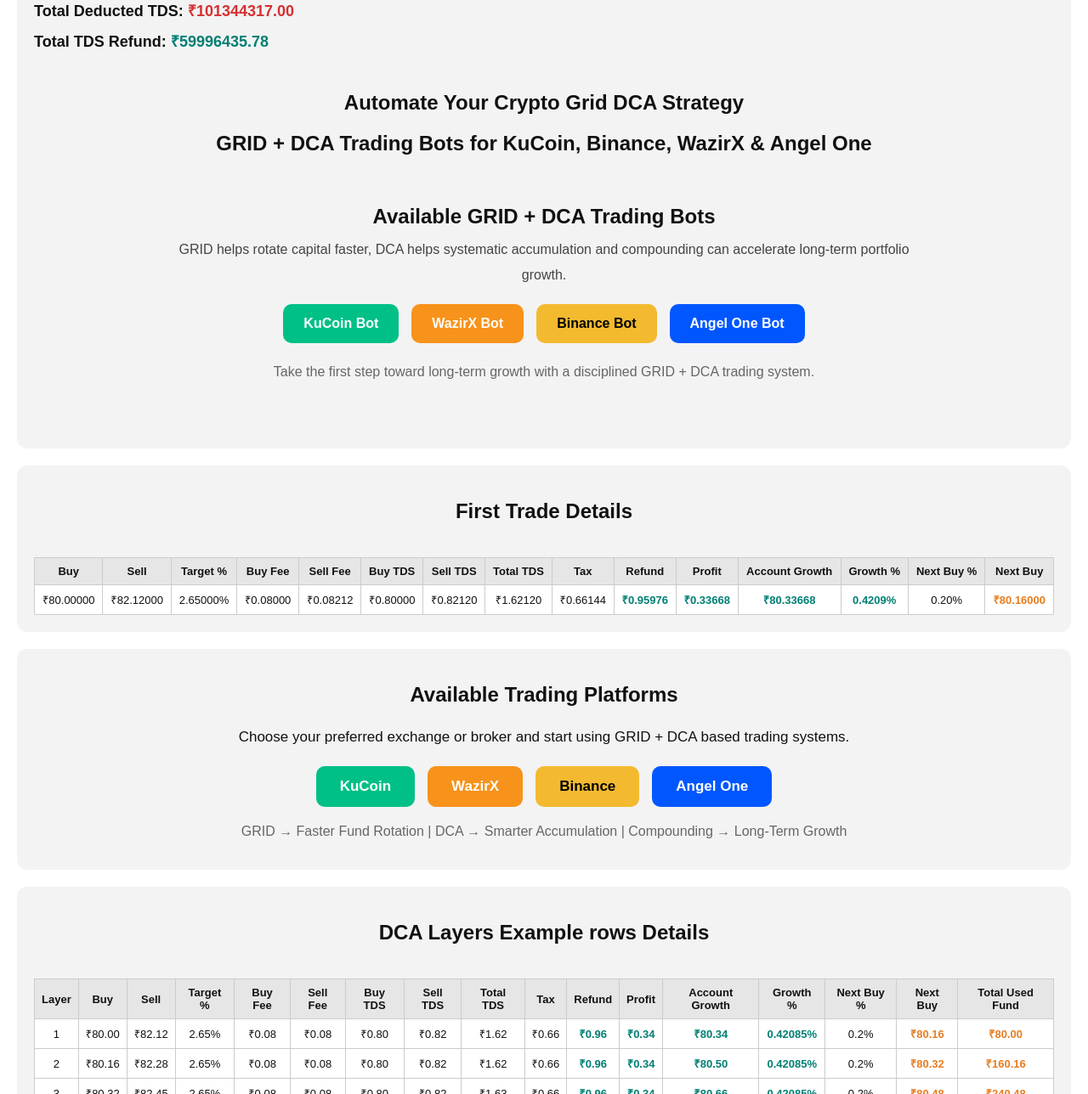
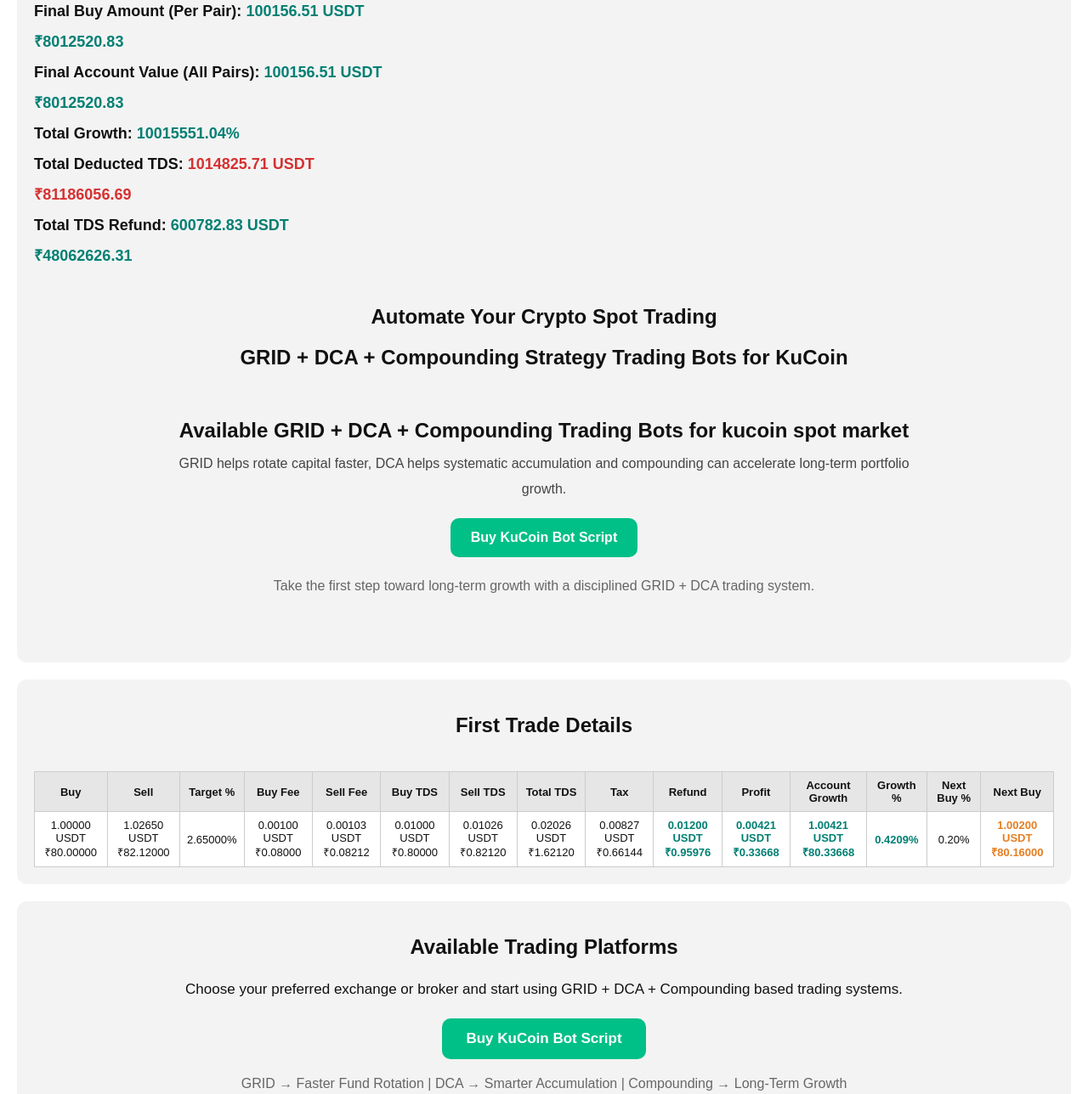
Before and after one commit to aksharmty/compoundtrading, a plain HTML site: page crypto-compounding.html in a window 1280 px wide. Shown: the part 1281-2569 px from the top of the page at 85% size. Drawn offline with Linux system fonts and the light colour scheme.

Commit message:
Update crypto-compounding.html

```diff
--- a/crypto-compounding.html
+++ b/crypto-compounding.html
@@ -205,8 +205,8 @@ Useful for Bitcoin, Ethereum, Altcoin and automated DCA trading strategy.
 </div>
 
 <div>
-<label>Goal Amount (₹)</label>
-<input type="number" id="goalAmount" value="10000000">
+<label>Goal Amount (USDT)</label>
+<input type="number" id="goalAmount" value="100000" min="0.000001" step="0.01">
 </div>
 
  <div>
@@ -267,7 +267,7 @@ Useful for Bitcoin, Ethereum, Altcoin and automated DCA trading strategy.
 <div class="box" style="text-align:center;">
 
 <h2 style="margin-bottom:10px;">
-Automate Your Crypto Grid DCA Strategy
+Automate Your Crypto Spot Trading
 </h2>
 
 <p style="
@@ -278,11 +278,11 @@ font-size:16px;
 color:#444;
 ">
 </p>
-<h2>GRID + DCA Trading Bots for KuCoin, Binance, WazirX & Angel One</h2>
+<h2>GRID + DCA + Compounding Strategy Trading Bots for KuCoin</h2>
 <br>
 
 <h2 style="margin-bottom:10px;">
-Available GRID + DCA Trading Bots
+Available GRID + DCA + Compounding Trading Bots for kucoin spot market
 </h2>
 
 <p style="
@@ -304,13 +304,13 @@ justify-content:center;
 flex-wrap:wrap;
 ">
 
-<a href="https://compoundtrading.adquash.com/kucoin-dca-bot.html"
+<a href="https://gridbot.adquash.com/grid-dca-bot-script.html"
 target="_blank"
 style="background:#00c087;color:#fff;padding:14px 24px;border-radius:10px;text-decoration:none;font-size:16px;font-weight:bold;">
-KuCoin Bot
+Buy KuCoin Bot Script
 </a>
 
-<a href="https://compoundtrading.adquash.com/wazirx-dca-bot.html"
+<!-- a href="https://compoundtrading.adquash.com/wazirx-dca-bot.html"
 target="_blank"
 style="background:#f7931a;color:#fff;padding:14px 24px;border-radius:10px;text-decoration:none;font-size:16px;font-weight:bold;">
 WazirX Bot
@@ -326,7 +326,7 @@ Binance Bot
 target="_blank"
 style="background:#0057ff;color:#fff;padding:14px 24px;border-radius:10px;text-decoration:none;font-size:16px;font-weight:bold;">
 Angel One Bot
-</a>
+</a -->
 
 </div>
 
@@ -385,7 +385,7 @@ Available Trading Platforms
 </h2>
 
 <p style="font-size:17px;line-height:1.9;max-width:900px;margin:auto;">
-Choose your preferred exchange or broker and start using GRID + DCA based trading systems.
+Choose your preferred exchange or broker and start using GRID + DCA + Compounding based trading systems.
 </p>
 
 <br>
@@ -397,13 +397,13 @@ justify-content:center;
 flex-wrap:wrap;
 ">
 
-<a href="https://compoundtrading.adquash.com/kucoin-dca-bot.html"
+<a href="https://gridbot.adquash.com/grid-dca-bot-script.html"
 target="_blank"
 style="background:#00c087;color:#fff;padding:14px 28px;border-radius:10px;text-decoration:none;font-size:17px;font-weight:bold;">
-KuCoin
+Buy KuCoin Bot Script
 </a>
 
-<a href="https://compoundtrading.adquash.com/wazirx-dca-bot.html"
+<!-- a href="https://compoundtrading.adquash.com/wazirx-dca-bot.html"
 target="_blank"
 style="background:#f7931a;color:#fff;padding:14px 28px;border-radius:10px;text-decoration:none;font-size:17px;font-weight:bold;">
 WazirX
@@ -419,7 +419,7 @@ Binance
 target="_blank"
 style="background:#0057ff;color:#fff;padding:14px 28px;border-radius:10px;text-decoration:none;font-size:17px;font-weight:bold;">
 Angel One
-</a>
+</a -->
 
 </div>
 
@@ -472,6 +472,12 @@ GRID → Faster Fund Rotation | DCA → Smarter Accumulation | Compounding → L
 
 
 <script>
+
+function moneyBoth(inrValue, rate, digits=2){
+    const value = Number(inrValue) || 0;
+    const usdt = rate > 0 ? value / rate : 0;
+    return `${usdt.toFixed(digits)} USDT<br>₹${value.toFixed(digits)}`;
+}
 
 function loadTargets(){
 
@@ -535,14 +541,9 @@ function loadTargets(){
         let needPayTax =
         tax - totalTDS;
 
-        // only profitable
-        // and no extra tax
-
-        if(
-            realGrowth > 0
-            &&
-            needPayTax <= 0
-        ){
+        // Keep profitable target options available even when TDS is zero
+        // or does not fully cover the estimated tax.
+        if(realGrowth > 0){
 
             let option =
             document.createElement('option');
@@ -611,8 +612,11 @@ function calc(){
     // Convert the per-pair first buy from USDT into INR for all calculations.
     let firstBuy = firstBuyUsdt * usdtRate;
 
-    let goalAmount =
+    let goalAmountUsdt =
     parseFloat(document.getElementById('goalAmount').value);
+
+    // Goal is entered in USDT; calculations continue internally in INR.
+    let goalAmount = goalAmountUsdt * usdtRate;
 
     let pairCount =
     parseInt(document.getElementById('pairCount').value, 10);
@@ -710,34 +714,34 @@ function calc(){
 
     <tr>
 
-    <td>₹${firstBuy.toFixed(5)}</td>
+    <td>${moneyBoth(firstBuy,usdtRate,5)}</td>
 
-    <td>₹${sellAmount.toFixed(5)}</td>
+    <td>${moneyBoth(sellAmount,usdtRate,5)}</td>
 
     <td>${(target*100).toFixed(5)}%</td>
 
-    <td>₹${buyFeeAmt.toFixed(5)}</td>
+    <td>${moneyBoth(buyFeeAmt,usdtRate,5)}</td>
 
-    <td>₹${sellFeeAmt.toFixed(5)}</td>
+    <td>${moneyBoth(sellFeeAmt,usdtRate,5)}</td>
 
-    <td>₹${buyTDSAmt.toFixed(5)}</td>
+    <td>${moneyBoth(buyTDSAmt,usdtRate,5)}</td>
 
-    <td>₹${sellTDSAmt.toFixed(5)}</td>
+    <td>${moneyBoth(sellTDSAmt,usdtRate,5)}</td>
 
-    <td>₹${totalTDS.toFixed(5)}</td>
+    <td>${moneyBoth(totalTDS,usdtRate,5)}</td>
 
-    <td>₹${tax.toFixed(5)}</td>
+    <td>${moneyBoth(tax,usdtRate,5)}</td>
 
     <td class="green">
-    ₹${refund.toFixed(5)}
+    ${moneyBoth(refund,usdtRate,5)}
     </td>
 
     <td class="${pureGrowth>=0?'green':'red'}">
-    ₹${pureGrowth.toFixed(5)}
+    ${moneyBoth(pureGrowth,usdtRate,5)}
     </td>
 
     <td class="${accountGrowth>=firstBuy?'green':'red'}">
-    ₹${accountGrowth.toFixed(5)}
+    ${moneyBoth(accountGrowth,usdtRate,5)}
     </td>
 
     <td class="${growthPercent>=0?'green':'red'}">
@@ -749,11 +753,11 @@ function calc(){
     </td>
 
     <td class="orange">
-    ₹${nextBuy.toFixed(5)}
+    ${moneyBoth(nextBuy,usdtRate,5)}
     </td>
 
     <!-- td class="${needTax>0?'red':'green'}">
-    ₹${needTax.toFixed(5)}
+    ${moneyBoth(needTax,usdtRate,5)}
     </td>
 
     <td class="${taxCovered=='YES'?'green':'red'}">
@@ -837,26 +841,26 @@ for(let i=1; i<=maxLayers; i++){
 
     <td>${i}</td>
 
-    <td>₹${currentBuy.toFixed(2)}</td>
+    <td>${moneyBoth(currentBuy,usdtRate,2)}</td>
 
-    <td>₹${sellAmountLayer.toFixed(2)}</td>
+    <td>${moneyBoth(sellAmountLayer,usdtRate,2)}</td>
 
     <td>${(target*100).toFixed(2)}%</td>
 
-    <td>₹${buyFeeLayer.toFixed(2)}</td>
+    <td>${moneyBoth(buyFeeLayer,usdtRate,2)}</td>
 
-    <td>₹${sellFeeLayer.toFixed(2)}</td>
+    <td>${moneyBoth(sellFeeLayer,usdtRate,2)}</td>
 
-    <td>₹${buyTDSLayer.toFixed(2)}</td>
+    <td>${moneyBoth(buyTDSLayer,usdtRate,2)}</td>
 
-    <td>₹${sellTDSLayer.toFixed(2)}</td>
+    <td>${moneyBoth(sellTDSLayer,usdtRate,2)}</td>
 
-    <td>₹${totalTDSLayer.toFixed(2)}</td>
+    <td>${moneyBoth(totalTDSLayer,usdtRate,2)}</td>
 
-    <td>₹${taxLayer.toFixed(2)}</td>
+    <td>${moneyBoth(taxLayer,usdtRate,2)}</td>
 
     <td class="green">
-    ₹${refundLayer.toFixed(2)}
+    ${moneyBoth(refundLayer,usdtRate,2)}
     </td>
 
     <td class="${
@@ -865,7 +869,7 @@ for(let i=1; i<=maxLayers; i++){
         : 'red'
     }">
 
-    ₹${pureGrowthLayer.toFixed(2)}
+    ${moneyBoth(pureGrowthLayer,usdtRate,2)}
 
     </td>
 
@@ -875,7 +879,7 @@ for(let i=1; i<=maxLayers; i++){
         : 'red'
     }">
 
-    ₹${accountGrowthLayer.toFixed(2)}
+    ${moneyBoth(accountGrowthLayer,usdtRate,2)}
 
     </td>
 
@@ -894,7 +898,7 @@ for(let i=1; i<=maxLayers; i++){
     </td>
 
     <td class="orange">
-    ₹${nextBuyLayer.toFixed(2)}
+    ${moneyBoth(nextBuyLayer,usdtRate,2)}
     </td>
 
     <!-- td class="${
@@ -903,12 +907,12 @@ for(let i=1; i<=maxLayers; i++){
         : 'green'
     }">
 
-    ₹${needTaxLayer.toFixed(2)}
+    ${moneyBoth(needTaxLayer,usdtRate,2)}
 
     </td -->
 
     <td class="orange">
-    ₹${totalFund.toFixed(2)}
+    ${moneyBoth(totalFund,usdtRate,2)}
     </td>
 
     </tr>
@@ -1001,7 +1005,12 @@ layerHtml;
     <br>
 
     <b>First Buy Amount (Per Pair):</b>
-    <span class="orange">${firstBuyUsdt.toFixed(4)} USDT (₹${firstBuy.toFixed(2)})</span>
+    <span class="orange">${firstBuyUsdt.toFixed(4)} USDT (${moneyBoth(firstBuy,usdtRate,2)})</span>
+
+    <br>
+
+    <b>Goal Amount:</b>
+    <span class="green">${goalAmountUsdt.toFixed(2)} USDT (₹${goalAmount.toFixed(2)})</span>
 
     <br>
 
@@ -1016,7 +1025,7 @@ layerHtml;
     <br>
 
     <b>Initial Capital (All Pairs):</b>
-    <span class="green">₹${initialTotalCapital.toFixed(2)}</span>
+    <span class="green">${moneyBoth(initialTotalCapital,usdtRate,2)}</span>
 
     <br>
 
@@ -1031,12 +1040,12 @@ layerHtml;
     <br>
 
     <b>Final Buy Amount (Per Pair):</b>
-    <span class="green">₹${finalBuyPerPair.toFixed(2)}</span>
+    <span class="green">${moneyBoth(finalBuyPerPair,usdtRate,2)}</span>
 
     <br>
 
     <b>Final Account Value (All Pairs):</b>
-    <span class="green">₹${amount.toFixed(2)}</span>
+    <span class="green">${moneyBoth(amount,usdtRate,2)}</span>
 
     <br>
 
@@ -1046,17 +1055,17 @@ layerHtml;
     <br>
 
     <b>Total Deducted TDS:</b>
-    <span class="red">₹${totalTDSAll.toFixed(2)}</span>
+    <span class="red">${moneyBoth(totalTDSAll,usdtRate,2)}</span>
 
     <!-- br>
 
     <b>Total Payable Tax:</b>
-    <span class="red">₹${totalTaxAll.toFixed(2)}</span -->
+    <span class="red">${moneyBoth(totalTaxAll,usdtRate,2)}</span -->
 
     <br>
 
     <b>Total TDS Refund:</b>
-    <span class="green">₹${totalRefundAll.toFixed(2)}</span>
+    <span class="green">${moneyBoth(totalRefundAll,usdtRate,2)}</span>
 
     `;
 
```
